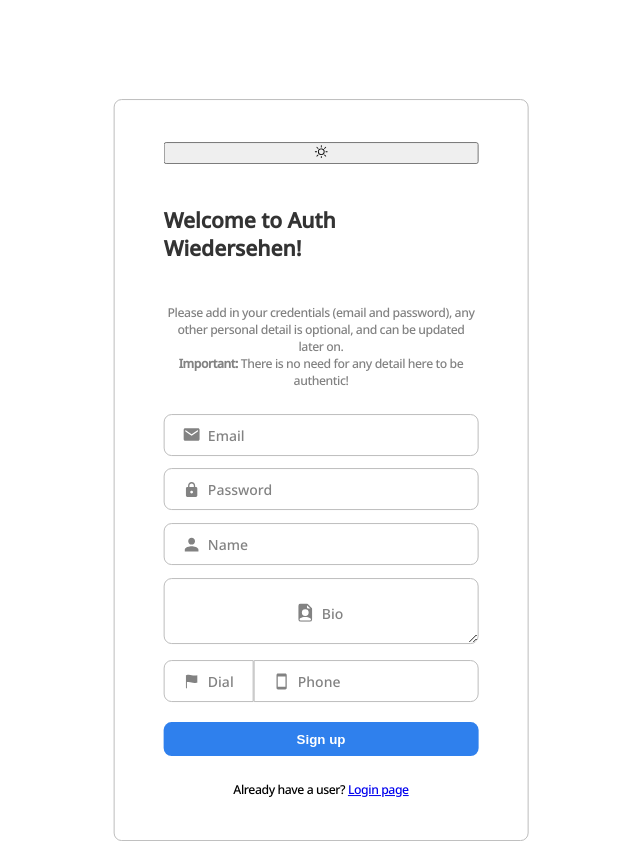
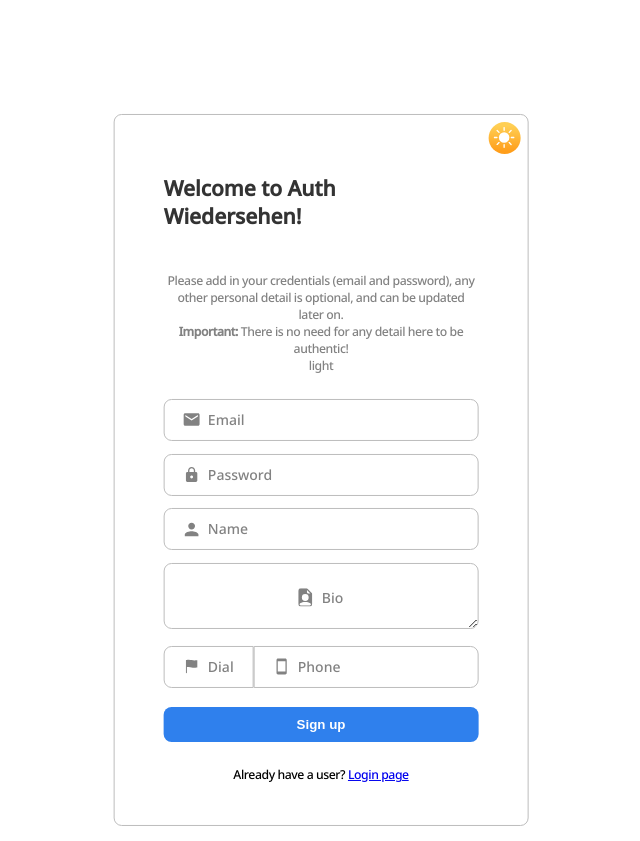
Before and after one commit to Cedrus81/ChatApp-frontend, a React (Vite) app: page /signup in a window 1280 px wide. Shown: the whole page, without its empty margins (347-987 px from the left). Built offline with nearby package versions, Linux system fonts and the light colour scheme.

Commit message:
theme now managed by state-management

```diff
--- a/src/App.tsx
+++ b/src/App.tsx
@@ -1,7 +1,7 @@
 import { useEffect } from "react";
 import {  createBrowserRouter,  RouterProvider} from "react-router-dom"
 import { useAppDispatch } from "./hooks";
-import { initialTheme, setTheme } from "./store/slices/styleSlice";
+import { initialTheme } from "./store/slices/styleSlice";
 import Login from "./views/Login";
 import Signup from "./views/Signup";
 const router = createBrowserRouter([
--- a/src/assets/scss/cmps/input-box.scss
+++ b/src/assets/scss/cmps/input-box.scss
@@ -12,13 +12,9 @@
         left: 1rem;
         padding-inline: 0.5rem;
         background-color: transparent;
-        transition: 0.3s;
-        &.input-password svg{
-            top:-2px;
-        }
+        transition: 0.2s;
         svg{
             transform: scale(1.3);
-            // top: 2px;
             position: relative;
         }
     }
--- a/src/assets/scss/cmps/theme-switch.scss
+++ /dev/null
@@ -1,11 +0,0 @@
-.theme-toggle{
-    width: 1.5rem;
-    height: 1.5rem;
-    border-radius: 100%;
-    // label{
-    //     display: block;
-    //     border-radius: 50%;
-    //     cursor: pointer;
-    //     box-shadow: inset 0 5px 15px rgba(0,0,0,0.4), inset 0 -5px 15px rgba(255,255,255,0.4);
-    // }
-}
--- /dev/null
+++ b/src/assets/scss/cmps/theme-toggle.scss
@@ -0,0 +1,29 @@
+.theme-toggle{
+    position: absolute;
+    top: 0.5rem;
+    right: 0.5rem;
+    display: flex;
+    align-items: center;
+    justify-content: center;
+    width: max-content;
+    padding: 0.4em;
+    border: 0;
+    border-radius: 100%;
+    transition: 0.3s;
+    &:hover{
+        box-shadow: 0px 0px 8px rgba(#BDBDBD, 1);
+    }
+    svg{
+        font-size: 1.5rem;
+
+        color: white;
+    }
+
+    background: linear-gradient(180deg, #ffcf54 11.2%, #ff9e1b 91.1%);
+    &.dark{
+        background: linear-gradient(180deg, rgb(52, 59, 85) 11.4%, rgb(63, 76, 119) 70.2%);
+        svg{
+            color: #bbe4e9;
+        }
+    }
+}
--- a/src/assets/scss/main.scss
+++ b/src/assets/scss/main.scss
@@ -6,4 +6,5 @@
 @import 'pages/login.scss';
 
 // CMPS
-@import 'cmps/input-box.scss'
+@import 'cmps/input-box.scss';
+@import 'cmps/theme-toggle.scss';
--- a/src/assets/scss/setup/global.scss
+++ b/src/assets/scss/setup/global.scss
@@ -10,6 +10,7 @@ html{
 
 body{
     margin: 0;
+    transition: 0.3s;
 }
 
 body > #root {
--- a/src/assets/scss/setup/themes.scss
+++ b/src/assets/scss/setup/themes.scss
@@ -5,6 +5,8 @@ $themes: (
         headline: #333,
         text: #828282,
         error: #c94747,
+        theme-toggle: linear-gradient(180deg, #ffcf54 11.2%, #ff9e1b 91.1%),
+        svg: #fff,
         // border: #BDBDBD
     ),
     dark: (
@@ -12,7 +14,9 @@ $themes: (
         call-to-action: #8AB4F8,
         headline: #E0E0E0,
         text: #cecece,
-        error: #CF6679
+        error: #CF6679,
+        theme-toggle: linear-gradient(180deg, rgb(52, 59, 85) 11.4%, rgb(63, 76, 119) 70.2%),
+        svg: #bbe4e9,
         // border: #BDBDBD
     )
 );
@@ -83,6 +87,12 @@ $themes: (
             box-shadow: 0 0 5px rgba(getLastAttribute($theme), 0.3);
         }
     }
+    [data-theme*="theme-toggle"]{
+        background: getLastAttribute(($theme));
+        [data-theme*="svg"]{
+            color: getLastAttribute($theme);
+        }
+    }
 }
 
 body{
--- a/src/views/Signup.tsx
+++ b/src/views/Signup.tsx
@@ -1,7 +1,7 @@
 import { useMemo } from "react"
 import { useFormik } from "formik";
 import { IoMdLock, IoMdMail, IoMdPerson, IoMdPhonePortrait, IoIosFlag } from "react-icons/io"
-import { BsFillFileEarmarkPersonFill, BsMoonStars, BsSun } from "react-icons/bs";
+import { BsFillFileEarmarkPersonFill, BsMoonStarsFill, BsSunFill } from "react-icons/bs";
 import { Link } from "react-router-dom"
 import { countries } from "../data"
 import { signupSchema } from "../schemas";
@@ -62,20 +62,17 @@ function Signup() {
     }
 
     function inputClasses(field:string): string{
-        let classes = ''
+        // let classes = ''
         // classes += isInvalid(field) ? 'invalid ' : ''
-        classes += isFloating(field) ? 'floating' : ''
-        return classes
+        return isFloating(field) ? 'floating' : ''
+        // return classes
     }
-
-    // invalid if data is invalid, isn't empty, field was already visited AND isn't focused (handled by CSS)
-    // function isInvalid(field: string  ){
-    //     return (errors[field as keyof typeof values] && touched[field as keyof typeof values] && values[field as keyof typeof values])
-    // }
-
     // label should be floating as long as field isn't empty, or is focused (handled by the CSS)
     function isFloating(field: string  ){
         return values[field as keyof typeof values]
+    }
+    function toggleTheme(){
+        dispatch(currTheme === 'light' ? setTheme('dark') : setTheme('light'))
     }
 
     const CountryDatalist = useMemo(() =>
@@ -88,11 +85,13 @@ function Signup() {
             </datalist>, [countries])
   return (
     <main className='login window'>
-        <button className="theme-toggle">{currTheme === 'light' ? <BsSun /> : <BsMoonStars />}</button>
+        <button className="theme-toggle" data-theme="theme-toggle" onClick={toggleTheme}>{currTheme === 'light' ? <BsSunFill data-theme="svg" /> : <BsMoonStarsFill data-theme="svg" />}</button>
         <h2 data-theme="headline">Welcome to Auth Wiedersehen!</h2>
         <p className="text" data-theme="text">Please add in your credentials (email and password), any other personal detail is optional, and can be updated later on.
             <br />
             <b>Important:</b> There is no need for any detail here to be authentic!
+            <br />
+            {currTheme}
         </p>
         <form onSubmit={handleSubmit}>
             {fields.map(field => <InputBox key={field.id} value={values[field.id as keyof typeof values]} handleChange={handleChange} handleBlur={handleBlur} data={field} touched={touched[field.id as keyof typeof touched]} error={errors[field.id as keyof typeof errors]} classes={inputClasses}/>)}
```
